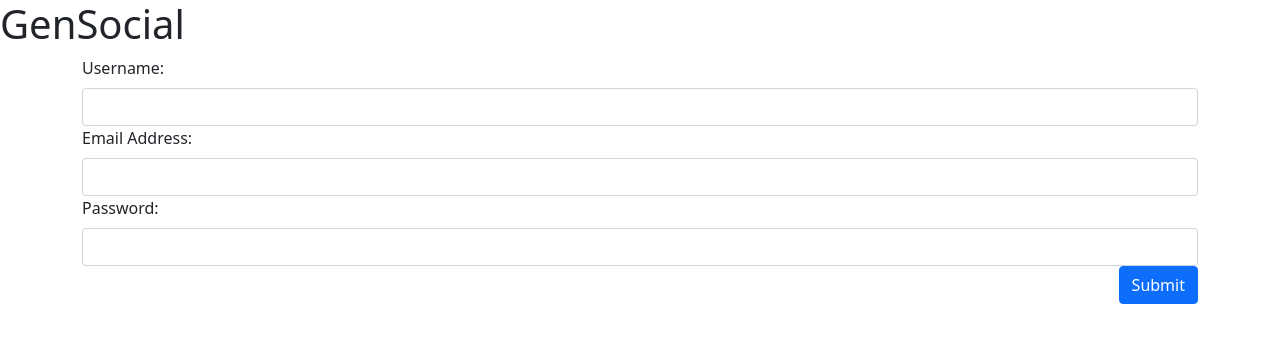
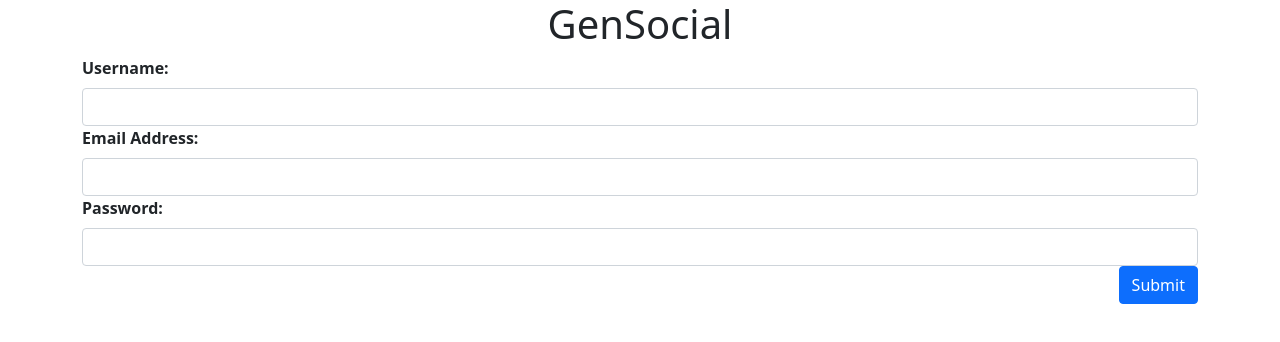
Before and after one commit to jcaggese/GenSocialPersonal, a React (Create React App) app in the folder gen-social/: page / in a window 1280 px wide. Shown: the top 342 px of the page. Built offline with nearby package versions, Linux system fonts and the light colour scheme; the HTML template or start-up script is replaced by a standard one.

Commit message:
Added some CSS for the labels and centered the header text

```diff
--- a/gen-social/src/index.css
+++ b/gen-social/src/index.css
@@ -6,3 +6,12 @@ body {
   -webkit-font-smoothing: antialiased;
   -moz-osx-font-smoothing: grayscale;
 }
+
+h1{
+  text-align: center;
+  font-weight: bold;
+}
+
+label {
+  font-weight: bold;
+}
```
Also changed, not shown: gen-social/public/index.html (line endings or trailing spaces), 1 other file (tests, documents, lock files or other folders).
